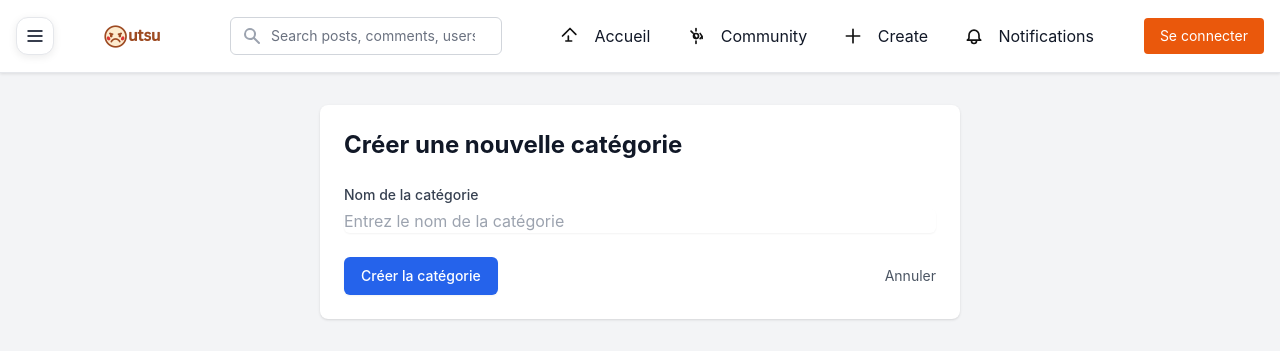
After one commit to Nyx806/UTSU, a Symfony app: template templates/categories/new.html.twig in a window 1280 px wide. The commit adds this page. Shown: the top 362 px of the page. Run offline with Twig, Linux system fonts and the light colour scheme; the template is opened without the code that fills it, so the values that code supplies are empty; style sheets or scripts are compiled from the project's sources; some libraries are stand-ins or nearby versions.

Commit message:
ajout de la possibilité de créer une catégorie

```diff
--- /dev/null
+++ b/templates/categories/new.html.twig
@@ -0,0 +1,40 @@
+{% extends 'base.html.twig' %}
+
+{% block title %}Créer une catégorie{% endblock %}
+
+{% block body %}
+{% include 'home/_navbar.html.twig' %}
+<div class="bg-gray-100 py-8">
+    <div class="max-w-2xl mx-auto px-4">
+        <div class="bg-white rounded-lg shadow p-6">
+            <h1 class="text-2xl font-bold text-gray-900 mb-6">Créer une nouvelle catégorie</h1>
+
+            {% for message in app.flashes('error') %}
+                <div class="bg-red-100 border border-red-400 text-red-700 px-4 py-3 rounded relative mb-4" role="alert">
+                    <span class="block sm:inline">{{ message }}</span>
+                </div>
+            {% endfor %}
+
+            <form method="POST" class="space-y-6">
+                <div>
+                    <label for="name" class="block text-sm font-medium text-gray-700">Nom de la catégorie</label>
+                    <input type="text" name="name" id="name" required
+                        class="mt-1 block w-full rounded-md border-gray-300 shadow-sm focus:border-blue-500 focus:ring-blue-500"
+                        placeholder="Entrez le nom de la catégorie">
+                </div>
+
+                <div class="flex items-center justify-between">
+                    <button type="submit"
+                        class="inline-flex justify-center py-2 px-4 border border-transparent shadow-sm text-sm font-medium rounded-md text-white bg-blue-600 hover:bg-blue-700 focus:outline-none focus:ring-2 focus:ring-offset-2 focus:ring-blue-500">
+                        Créer la catégorie
+                    </button>
+                    <a href="{{ path('categories_index') }}"
+                        class="text-sm text-gray-600 hover:text-gray-900">
+                        Annuler
+                    </a>
+                </div>
+            </form>
+        </div>
+    </div>
+</div>
+{% endblock %}
--- a/templates/home/_navbar.html.twig
+++ b/templates/home/_navbar.html.twig
@@ -760,7 +760,7 @@
         <div class="sidebar-section-title">Communities</div>
 
         <!-- Create Community Button -->
-        <a href="#" class="sidebar-item" style="color: var(--primary); font-weight: 500;">
+        <a href="{{ path('categories_new') }}" class="sidebar-item" style="color: var(--primary); font-weight: 500;">
           <svg width="16" height="16" viewBox="0 0 24 24" fill="none" stroke="currentColor" stroke-width="2">
             <circle cx="12" cy="12" r="10"></circle>
             <line x1="12" y1="8" x2="12" y2="16"></line>
```
Also changed, not shown: src/Controller/CategoriesController.php (+31 -1 lines).
